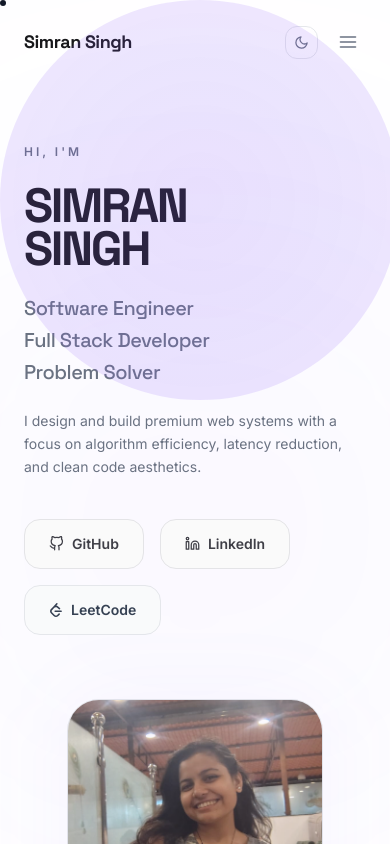
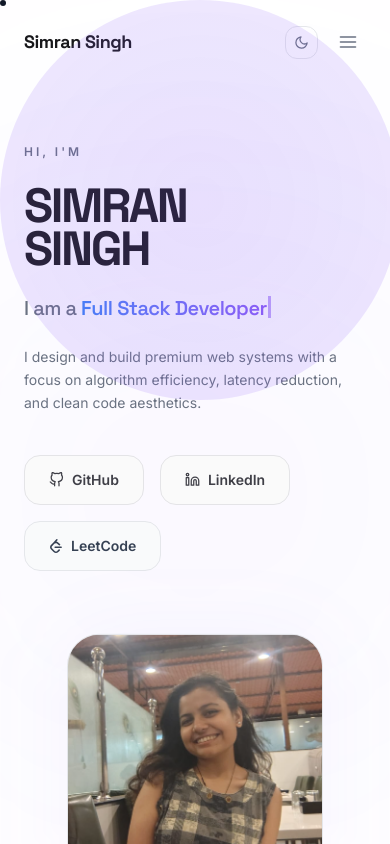
Before and after one commit to Simran2005Singh/Portfolio, a React (Vite) app: page / in a window 390 px wide. Shown: the top 844 px of the page. Built offline with nearby package versions, Linux system fonts and the light colour scheme.

Commit message:
Add typing animation for titles, subtle floating animation for profile frame in Hero, and stagger animation for specifications list in About

```diff
--- a/index.html
+++ b/index.html
@@ -4,7 +4,7 @@
     <meta charset="UTF-8" />
     <link rel="icon" type="image/svg+xml" href="/favicon.svg" />
     <meta name="viewport" content="width=device-width, initial-scale=1.0" />
-    <title>premium-portfolio</title>
+    <title>Simran-Singh</title>
   </head>
   <body>
     <div id="root"></div>
--- /dev/null
+++ b/some.html
@@ -0,0 +1,103 @@
+<!DOCTYPE html>
+<html lang="en">
+<head>
+  <meta charset="UTF-8">
+  <meta name="viewport" content="width=device-width, initial-scale=1.0">
+  <style>
+    :root {
+      --bg-color: #050505;
+      --card-bg: rgba(20, 20, 20, 0.75);
+      --card-border: rgba(255, 255, 255, 0.1);
+      --text-main: #ffffff;
+      --text-sub: #888888;
+    }
+
+    body, html {
+      margin: 0;
+      padding: 0;
+      width: 100%;
+      height: 100%;
+      background-color: var(--bg-color);
+      font-family: -apple-system, BlinkMacSystemFont, 'Segoe UI', Roboto, sans-serif;
+      display: flex;
+      justify-content: center;
+      align-items: center;
+      overflow: hidden;
+      perspective: 1000px;
+    }
+
+    /* Starfield Background Layer */
+    .starfield {
+      position: absolute;
+      width: 200%;
+      height: 200%;
+      background-image:
+        radial-gradient(white, rgba(255,255,255,.2) 2px, transparent 40px),
+        radial-gradient(white, rgba(255,255,255,.15) 1px, transparent 30px),
+        radial-gradient(white, rgba(255,255,255,.1) 2px, transparent 40px);
+      background-size: 550px 550px, 350px 350px, 250px 250px;
+      background-position: 0 0, 40px 60px, 130px 270px;
+      animation: starMove 20s linear infinite;
+      opacity: 0.6;
+      z-index: 1;
+    }
+
+    @keyframes starMove {
+      from { transform: translate(-50%, -50%) rotate(0deg) scale(0.8); }
+      to { transform: translate(-50%, -50%) rotate(360deg) scale(1.2); }
+    }
+
+    /* Floating Dark Card UI */
+    .ask-card {
+      position: relative;
+      z-index: 10;
+      width: 320px;
+      padding: 24px;
+      background: var(--card-bg);
+      border: 1px solid var(--card-border);
+      border-radius: 16px;
+      backdrop-filter: blur(12px);
+      -webkit-backdrop-filter: blur(12px);
+      box-shadow: 0 20px 50px rgba(0, 0, 0, 0.5);
+      animation: floatCard 6s ease-in-out infinite;
+    }
+
+    @keyframes floatCard {
+      0%, 100% { transform: translateY(0px) rotateX(2deg) rotateY(-2deg); }
+      50% { transform: translateY(-10px) rotateX(-2deg) rotateY(2deg); }
+    }
+
+    .label {
+      font-size: 0.75rem;
+      text-transform: uppercase;
+      letter-spacing: 0.05em;
+      color: var(--text-sub);
+      margin-bottom: 8px;
+    }
+
+    .command {
+      font-size: 1.25rem;
+      font-weight: 600;
+      color: var(--text-main);
+      margin-bottom: 4px;
+    }
+
+    .helper-text {
+      font-size: 0.875rem;
+      color: var(--text-sub);
+    }
+  </style>
+  <title>/ask-me UI</title>
+</head>
+<body>
+
+  <div class="starfield"></div>
+
+  <div class="ask-card">
+    <div class="label">Skills</div>
+    <div class="command">/ask-me</div>
+    <div class="helper-text">Clarify with questions</div>
+  </div>
+
+</body>
+</html>
--- a/src/sections/About.tsx
+++ b/src/sections/About.tsx
@@ -75,17 +75,17 @@ export default function About({ isDark }: { isDark: boolean }) {
           </motion.p>
 
           {/* Clean bullet specs list */}
-          <motion.div
-            variants={itemVariants}
-            className={`rounded-3xl border divide-y ${
+          <div
+            className={`rounded-3xl border divide-y overflow-hidden ${
               isDark
                 ? 'border-zinc-800 bg-[#18181B] divide-zinc-800'
                 : 'border-gray-200 bg-[#FFFFFF] divide-gray-200'
             }`}
           >
             {bullets.map((bullet) => (
-              <div
+              <motion.div
                 key={bullet.label}
+                variants={itemVariants}
                 className="p-6 flex flex-col md:flex-row md:items-center justify-between gap-2 transition-colors duration-300 hover:bg-gray-50 dark:hover:bg-zinc-800/40"
               >
                 <span className={`text-xs uppercase font-bold tracking-widest ${
@@ -99,9 +99,9 @@ export default function About({ isDark }: { isDark: boolean }) {
                   <FiArrowRight className="text-accentPurple opacity-50" size={13} />
                   {bullet.value}
                 </span>
-              </div>
+              </motion.div>
             ))}
-          </motion.div>
+          </div>
         </motion.div>
 
       </div>
--- a/src/sections/Hero.tsx
+++ b/src/sections/Hero.tsx
@@ -3,6 +3,7 @@ import { FiGithub, FiLinkedin } from 'react-icons/fi';
 import { SiLeetcode } from 'react-icons/si';
 import { personalInfo } from '../data/portfolioData';
 import avatarImg from '../assets/developer_avatar.png';
+import TypingAnimation from '../components/TypingAnimation';
 
 export default function Hero({ isDark }: { isDark: boolean }) {
 
@@ -64,18 +65,11 @@ export default function Hero({ isDark }: { isDark: boolean }) {
           {/* Subtitles Stack */}
           <motion.div
             variants={itemVariants}
-            className="flex flex-col space-y-1 font-display"
+            className={`text-xl md:text-3xl font-medium tracking-tight font-display ${
+              isDark ? 'text-zinc-400' : 'text-gray-500'
+            }`}
           >
-            {personalInfo.titles.map((title) => (
-              <span
-                key={title}
-                className={`text-xl md:text-3xl font-medium tracking-tight ${
-                  isDark ? 'text-zinc-400' : 'text-gray-500'
-                }`}
-              >
-                {title}
-              </span>
-            ))}
+            I am a <TypingAnimation words={personalInfo.titles} />
           </motion.div>
 
           {/* One sentence bio */}
@@ -154,7 +148,9 @@ export default function Hero({ isDark }: { isDark: boolean }) {
             <div className="absolute inset-0 bg-accentPurple/5 rounded-[2.5rem] blur-2xl pointer-events-none" />
 
             {/* Main Picture Frame */}
-            <div
+            <motion.div
+              animate={{ y: [0, -8, 0] }}
+              transition={{ duration: 6, repeat: Infinity, ease: 'easeInOut' }}
               className={`w-full h-full rounded-[2rem] overflow-hidden border transition-all duration-500 hover:scale-[1.01] ${
                 isDark
                   ? 'border-zinc-800/80 bg-zinc-900/30'
@@ -169,7 +165,7 @@ export default function Hero({ isDark }: { isDark: boolean }) {
                 }`}
                 loading="eager"
               />
-            </div>
+            </motion.div>
           </motion.div>
         </div>
 
```
